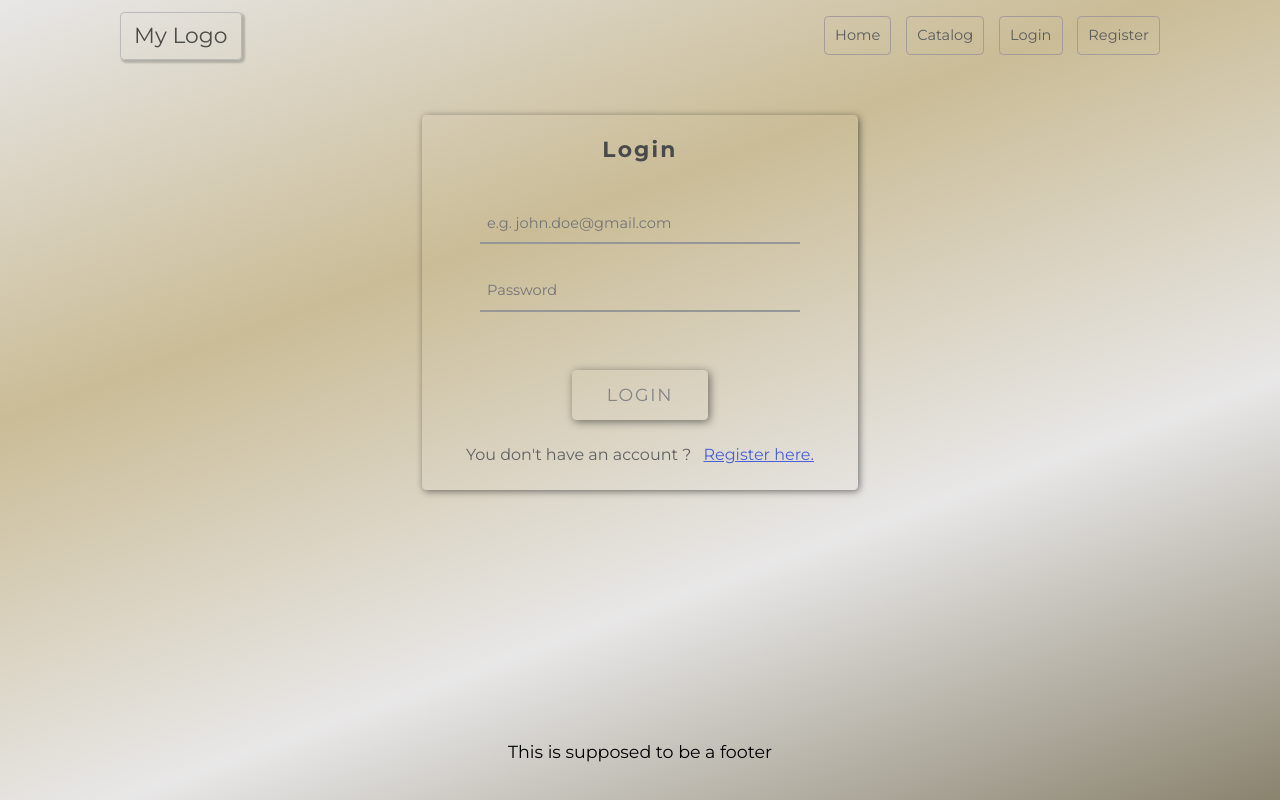
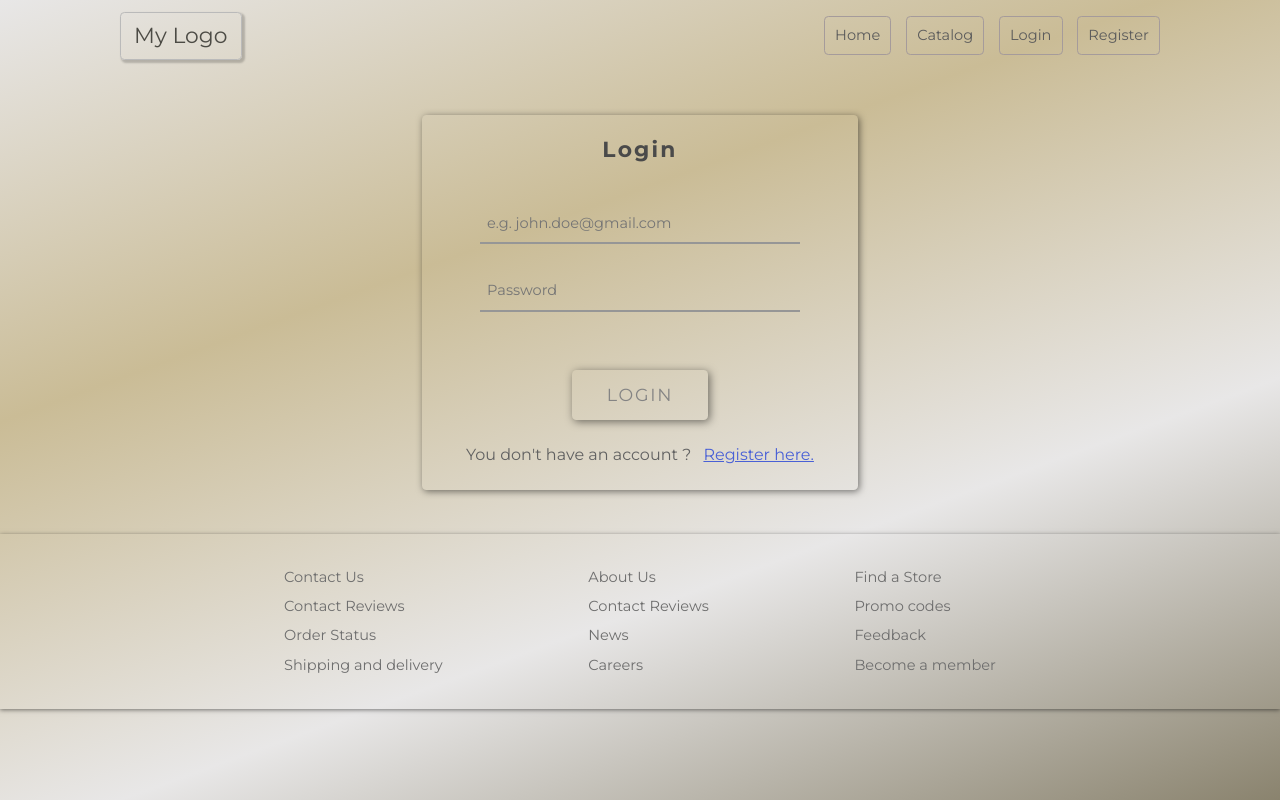
Before and after one commit to Velislav21/shoe-sector, a React (Vite) app in the folder client/: page /login in a window 1280 px wide. Built offline with nearby package versions, Linux system fonts and the light colour scheme.

Commit message:
adding a footer

```diff
--- a/client/src/components/footer/Footer.jsx
+++ b/client/src/components/footer/Footer.jsx
@@ -1,9 +1,26 @@
+import { Link } from 'react-router'
 import styles from './Footer.module.css'
-
 export default function Footer() {
     return (
-        <footer>
-            <p>This is supposed to be a footer</p>
+        <footer className={styles.siteFooter}>
+            <ul>
+                <li><Link className={styles.link} to="#">Contact Us</Link></li>
+                <li><Link className={styles.link} to="#">Contact Reviews</Link></li>
+                <li><Link className={styles.link} to="#">Order Status</Link></li>
+                <li><Link className={styles.link} to="#">Shipping and delivery</Link></li>
+            </ul>
+            <ul>
+                <li><Link className={styles.link} to="#">About Us</Link></li>
+                <li><Link className={styles.link} to="#">Contact Reviews</Link></li>
+                <li><Link className={styles.link} to="#">News</Link></li>
+                <li><Link className={styles.link} to="#">Careers</Link></li>
+            </ul>
+            <ul>
+                <li><Link className={styles.link} to="#">Find a Store</Link></li>
+                <li><Link className={styles.link} to="#">Promo codes</Link></li>
+                <li><Link className={styles.link} to="#">Feedback</Link></li>
+                <li><Link className={styles.link} to="#">Become a member</Link></li>
+            </ul>
         </footer>
     )
 }
--- a/client/src/components/footer/Footer.module.css
+++ b/client/src/components/footer/Footer.module.css
@@ -1,7 +1,15 @@
-footer {
-    font-size: 1.2em;
+.siteFooter {
+    display: flex;
+    justify-content: center;
     margin-top: auto;
-    margin-bottom: 2em;
-    text-align: center;
+    gap: 10em;
+    font-size: 1em;
+    padding: 2em;
+    text-align: start;
     width: 100%;
+    line-height: 2em;
+    box-shadow: 0em 0.1em 0.3em rgba(0,0,0, 0.5);
 }
+.link {
+    color: #6e6e6e;
+}
--- a/client/src/components/shoes/shoe-details/ShoeDetails.jsx
+++ b/client/src/components/shoes/shoe-details/ShoeDetails.jsx
@@ -19,7 +19,7 @@ export default function ShoeDetails() {
 
     const isOwner = user?._id === shoeData.owner;
 
-    async function deleteHandler() {
+    function deleteHandler() {
         deleteShoe(shoeId).finally(() => {
             navigate("/shoes")
         })
--- a/client/src/index.css
+++ b/client/src/index.css
@@ -25,6 +25,8 @@ body {
 div#root {
   display: flex;
   flex-direction: column;
+}
+body {
   min-height: 100dvh;
 }
 h1,
```
Also changed, not shown: 1 other file (tests, documents, lock files or other folders).
